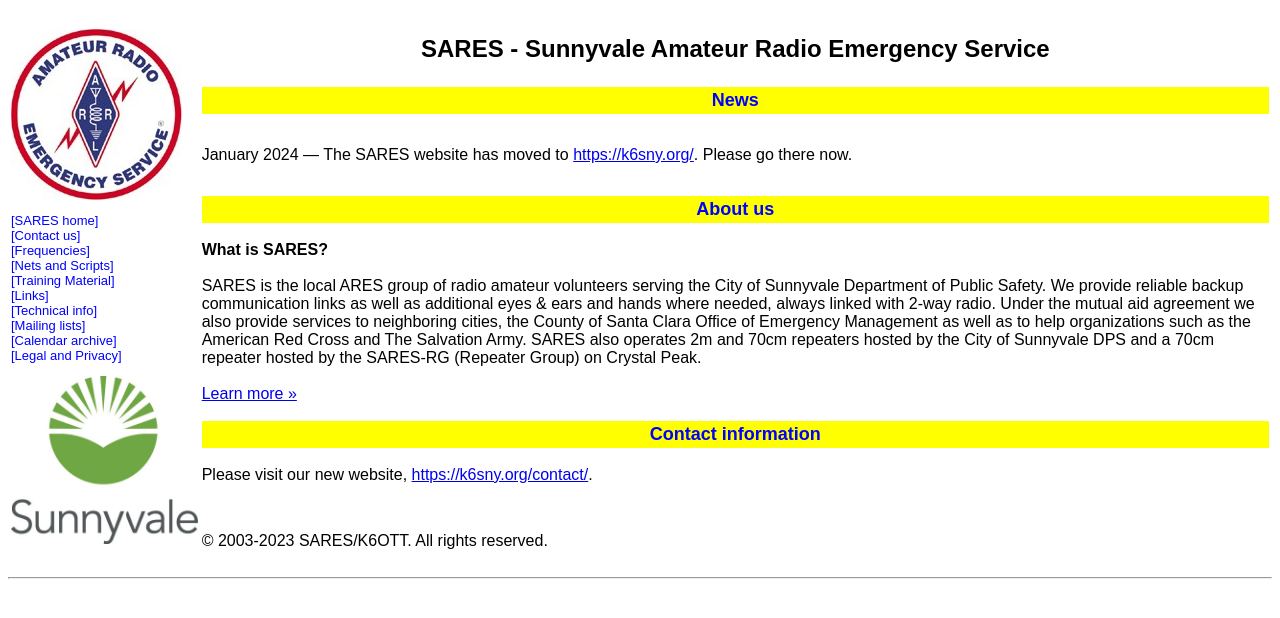
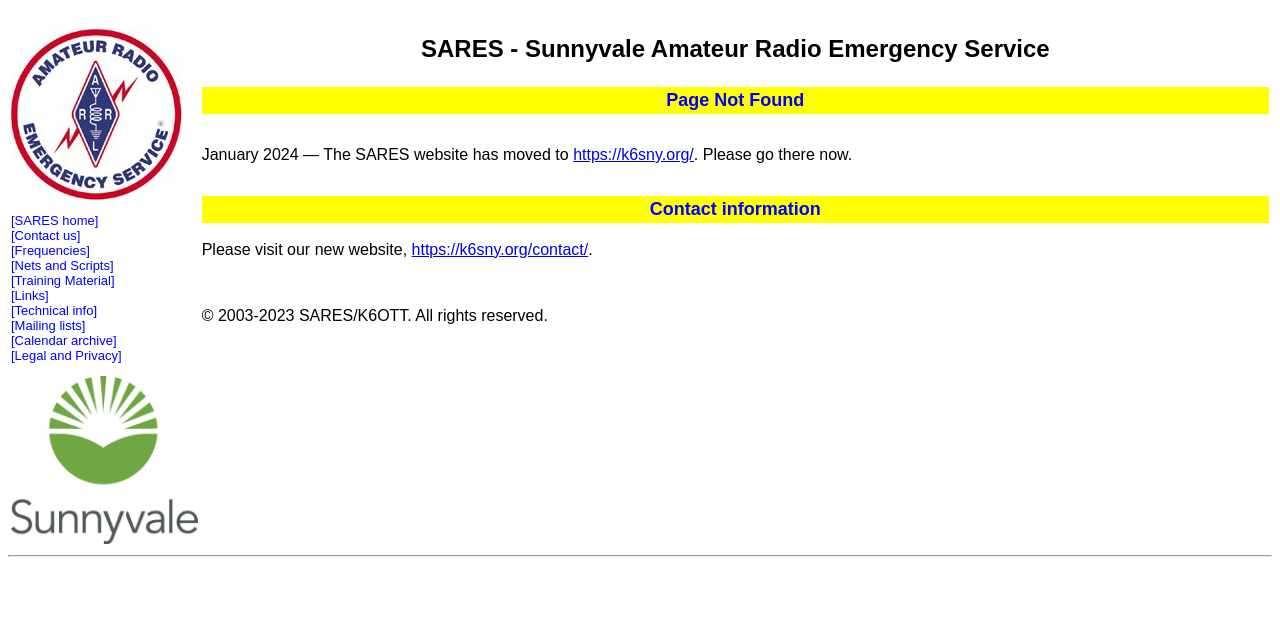
Before and after one commit to saresrg/redirects, a plain HTML site: page sunnyvaleares/404.html in a window 1280 px wide. Drawn offline with Linux system fonts and the light colour scheme.

Commit message:
Simplify 404 page

```diff
--- a/sunnyvaleares/404.html
+++ b/sunnyvaleares/404.html
@@ -84,28 +84,12 @@
               SARES - Sunnyvale Amateur Radio Emergency Service
             </p>
 
-            <p class="YB">News</p>
+            <p class="YB">Page Not Found</p>
             <a name="news20130117"></a>
-            <p style="margin-top: 2rem; margin-bottom: 2rem;">
+            <p style="margin-top: 2rem; margin-bottom: 2rem">
               January 2024 &mdash; The SARES website has moved to
-              <a href="https://k6sny.org/">https://k6sny.org/</a>. Please go there now.
-            </p>
-
-            <p class="YB">About us</p>
-            <p>
-              <b>What is SARES?</b><br /> <br />
-              SARES is the local ARES group of radio amateur volunteers serving
-              the City of Sunnyvale Department of Public Safety. We provide
-              reliable backup communication links as well as additional eyes &
-              ears and hands where needed, always linked with 2-way radio. Under
-              the mutual aid agreement we also provide services to neighboring
-              cities, the County of Santa Clara Office of Emergency Management
-              as well as to help organizations such as the American Red Cross
-              and The Salvation Army. SARES also operates 2m and 70cm repeaters
-              hosted by the City of Sunnyvale DPS and a 70cm repeater hosted by
-              the SARES-RG (Repeater Group) on Crystal Peak.<br/>
-              <br/>
-              <a href="https://k6sny.org/">Learn more &raquo;</a>
+              <a href="https://k6sny.org/">https://k6sny.org/</a>. Please go
+              there now.
             </p>
 
             <p class="YB">Contact information</p>
```
